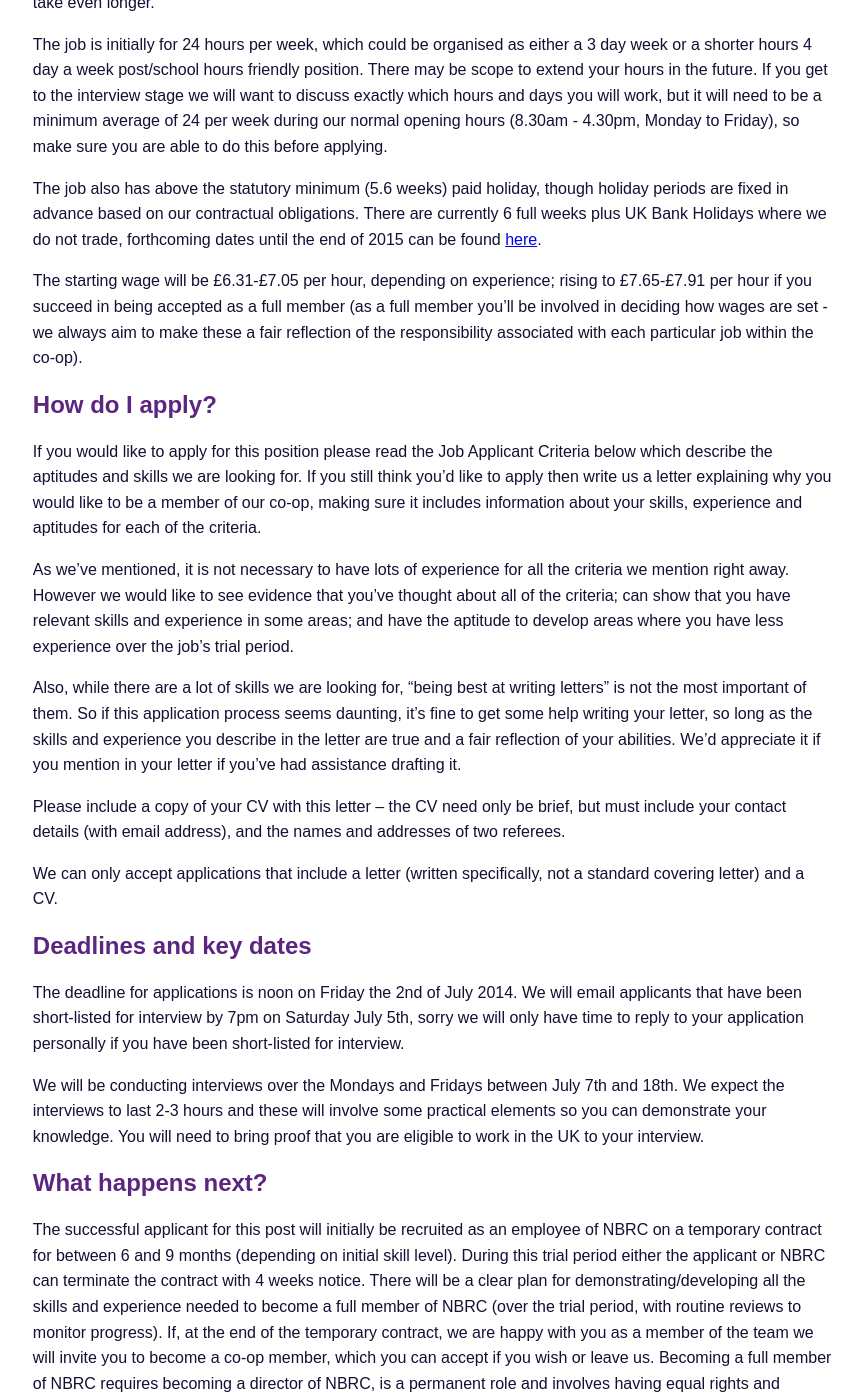
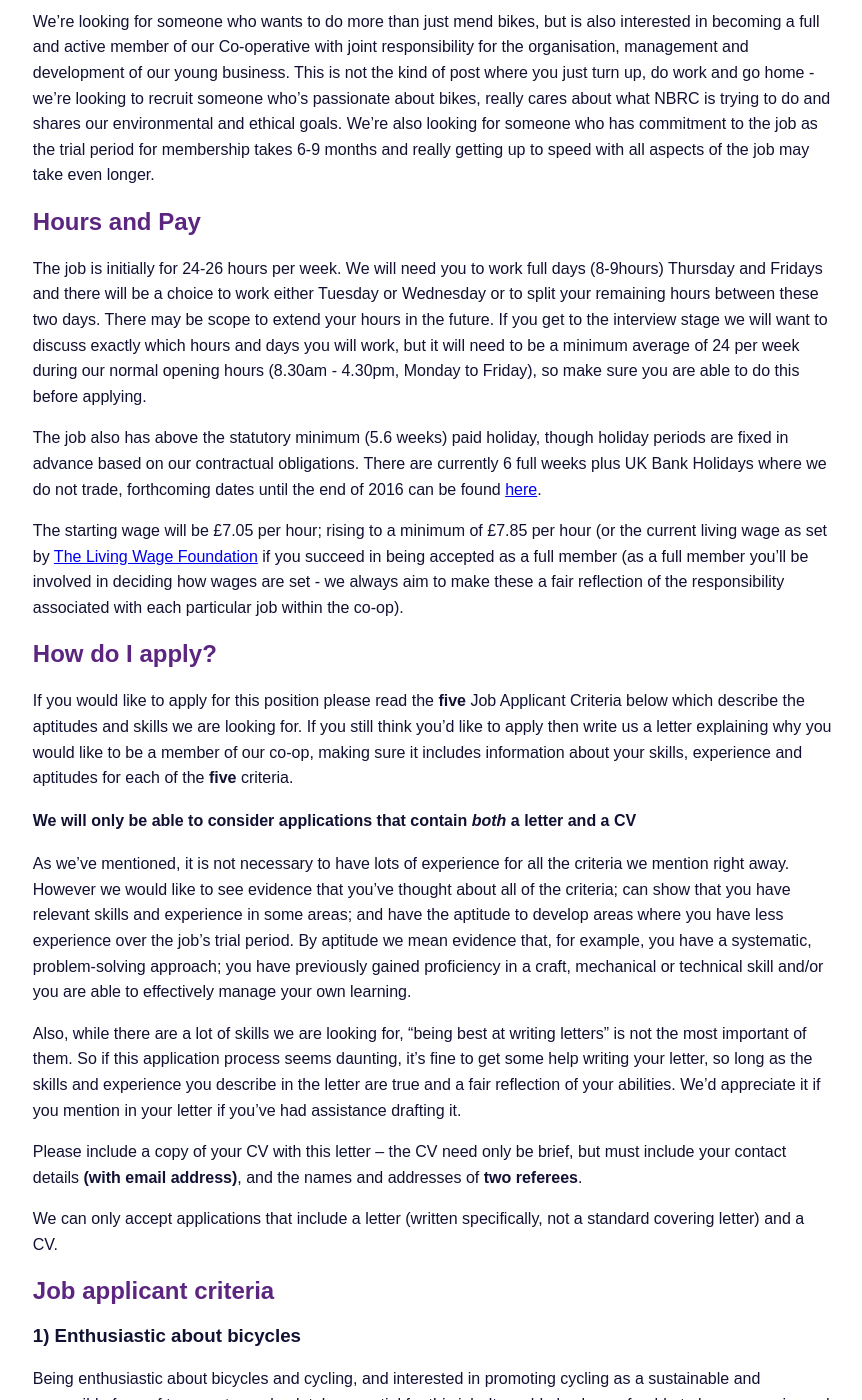
Before and after one commit to norwichbicyclerepaircooperative/norwichbicyclerepaircooperative.github.io, a Jekyll site: the page built from jobs/index.md, in a window 1280 px wide and 1400 px high, scrolled down 1039 px. Shown: the whole window, without its empty margins (196-1058 px from the left). Built offline with Jekyll 4.4.1, drawn with Linux system fonts in a browser that asks for light colours; some of the changed text lies outside the part shown.

Commit message:
Update index.md

```diff
--- a/jobs/index.md
+++ b/jobs/index.md
@@ -5,21 +5,30 @@
 
 # Job Vacancies
 
-Current Vacancy: Co-op member/Bicycle Repair person/Project co-manager, closing
-date for applications 2nd July 2014.
+{% capture sidebar_text %} Are you an aspirant female cycle mechanic?
+
+We especially encourage applications from women, as they are under-represented in the cycle trade and as one of the aims of our project is to provide a female-friendly service.
+
+Selection for the job will, of course, be made on merit and we welcome applications from everyone with an enthusiasm to join our project. {% endcapture %} {% include sidebar.html %}
+
+__Current Vacancy:__ Co-op member/Bicycle Repair person/Project co-manager (training provided), closing
+date for applications 15th June 2015, 2pm.
+
+#### Please read all the information below carefully - we will only consider applications that provide all the information we have asked for.
 
 ## What is the Job?
 
 Norwich Bicycle Repair Co-operative Ltd (NBRC) is seeking a new member to work
 in its busy workshop based at the University of East Anglia Campus. NBRC is a
-fully mutual workers' co-op, so our members not only do the routine work of the
-business but share the responsibility for management too. NBRC is a relatively
-new business, we formed in November 2013, however we're already in high demand
-delivering the UEA Dr Bike contract and have scope for further expansion in the
-future. We're a not-for-profit organisation with a strong ethical and
+fully mutual workers' co-op, so our permenant employees (members) are all directors of the business and
+not only do the routine work of the business but share the responsibility for management too.
+
+NBRC is relatively new, we formed in November 2013, however we're already
+in high demand delivering the UEA Dr Bike contract and have scope for further expansion
+in the future. We're a not-for-profit organisation with a strong ethical and
 environmental ethos.
 
-The job we need to fill will involve:
+####The job we need to fill will, following training, involve:
 
 * Mending and refurbishing bicycles to a professional standard
 * Undertaking routine record keeping associated with running a bicycle shop and
@@ -48,38 +57,38 @@
 period for membership takes 6-9 months and really getting up to speed with all
 aspects of the job may take even longer.
 
-The job is initially for 24 hours per week, which could be organised as either a
-3 day week or a shorter hours 4 day a week post/school hours friendly position.
-There may be scope to extend your hours in the future. If you get to the
-interview stage we will want to discuss exactly which hours and days you will
-work, but it will need to be a minimum average of 24 per week during our normal
-opening hours (8.30am - 4.30pm, Monday to Friday), so make sure you are able to
-do this before applying.
+##Hours and Pay
+
+The job is initially for 24-26 hours per week.  We will need you to work full days
+(8-9hours) Thursday and Fridays and there will be a choice to work either Tuesday
+or Wednesday or to split your remaining hours between these two days.  There may be
+scope to extend your hours in the future. If you get to the interview stage we will
+want to discuss exactly which hours and days you will work, but it will need to be
+a minimum average of 24 per week during our normal opening hours (8.30am - 4.30pm,
+Monday to Friday), so make sure you are able to do this before applying.
 
 The job also has above the statutory minimum (5.6 weeks) paid holiday, though
 holiday periods are fixed in advance based on our contractual obligations.
 There are currently 6 full weeks plus UK Bank Holidays where we do not trade,
-forthcoming dates until the end of 2015 can be found [here](/holiday-dates/).
+forthcoming dates until the end of 2016 can be found [here](/holiday-dates/).
 
-The starting wage will be £6.31-£7.05 per hour, depending on experience;
-rising to £7.65-£7.91 per hour if you succeed in being accepted as a full
-member (as a full member you'll be involved in deciding how wages are set - we
-always aim to make these a fair reflection of the responsibility associated
-with each particular job within the co-op).
+The starting wage will be £7.05 per hour; rising to a minimum of £7.85 per hour (or
+the current living wage as set by [The Living Wage Foundation](http://www.livingwage.org.uk/) if you
+succeed in being accepted as a full member (as a full member you'll be involved in
+deciding how wages are set - we always aim to make these a fair reflection of the
+responsibility associated with each particular job within the co-op).
 
 ## How do I apply?
 
-If you would like to apply for this position please read the Job Applicant
+If you would like to apply for this position please read the __five__ Job Applicant
 Criteria below which describe the aptitudes and skills we are looking for. If
 you still think you'd like to apply then write us a letter explaining why you
 would like to be a member of our co-op, making sure it includes information
-about your skills, experience and aptitudes for each of the criteria.
+about your skills, experience and aptitudes for each of the __five__ criteria.
 
-As we've mentioned, it is not necessary to have lots of experience for all the
-criteria we mention right away. However we would like to see evidence that
-you've thought about all of the criteria; can show that you have relevant
-skills and experience in some areas; and have the aptitude to develop areas
-where you have less experience over the job's trial period.
+####We will only be able to consider applications that contain _both_ a letter and a CV
+
+As we've mentioned, it is not necessary to have lots of experience for all the criteria we mention right away. However we would like to see evidence that you've thought about all of the criteria; can show that you have relevant skills and experience in some areas; and have the aptitude to develop areas where you have less experience over the job's trial period.  By aptitude we mean evidence that, for example, you have a systematic, problem-solving approach; you have previously gained proficiency in a craft, mechanical or technical skill and/or you are able to effectively manage your own learning.
 
 Also, while there are a lot of skills we are looking for, "being best at
 writing letters" is not the most important of them. So if this application
@@ -88,35 +97,11 @@
 reflection of your abilities. We'd appreciate it if you mention in your letter
 if you've had assistance drafting it.
 
-Please include a copy of your CV with this letter – the CV need only be brief, but must include your contact details (with email address), and the names and addresses of two referees.
+Please include a copy of your CV with this letter – the CV need only be brief, but must include your contact details __(with email address)__, and the names and addresses of __two referees__.
 
 We can only accept applications that include a letter (written specifically, not a standard covering letter) and a CV.
 
-## Deadlines and key dates
 
-The deadline for applications is noon on Friday the 2nd of July 2014. We will
-email applicants that have been short-listed for interview by 7pm on Saturday
-July 5th, sorry we will only have time to reply to your application personally
-if you have been short-listed for interview.
-
-We will be conducting interviews over the Mondays and Fridays between July 7th
-and 18th. We expect the interviews to last 2-3 hours and these will involve
-some practical elements so you can demonstrate your knowledge.  You will need
-to bring proof that you are eligible to work in the UK to your interview.
-
-##What happens next?
-
-The successful applicant for this post will initially be recruited as an
-employee of NBRC on a temporary contract for between 6 and 9 months (depending
-on initial skill level). During this trial period either the applicant or NBRC
-can terminate the contract with 4 weeks notice. There will be a clear plan for
-demonstrating/developing all the skills and experience needed to become a full
-member of NBRC (over the trial period, with routine reviews to monitor
-progress). If, at the end of the temporary contract, we are happy with you as a
-member of the team we will invite you to become a co-op member, which you can
-accept if you wish or leave us. Becoming a full member of NBRC requires
-becoming a director of NBRC, is a permanent role and involves having equal
-rights and responsibilities within the organisation as all other members.
 
 ##Job applicant criteria
 
@@ -136,17 +121,15 @@
 advantage, but is not an essential criterion. However if you don't have formal
 experience we would want to know at a minimum you can:
 
-* Correctly name and understand the function of most components on common
-  bicycle types
+* Correctly name and understand the function of most components on common bicycle types
 * Know how a bicycle should be set-up to ride
-* Can recognise when something is wrong (even if you cannot give a detailed
-  diagnosis, or (currently) carry out the repair).
-* Have DIY maintenance experience
+* Can recognise when something is wrong (even if you cannot give a detailed diagnosis, or (currently) carry out the repair).
+* Have experience caring for and maintaining your own cycle, or those of friends and family.
 * Show aptitude to develop these skills rapidly on the job
 
-Amateur mechanics should also show awareness that t he demands of a
+Amateur mechanics should also show awareness that the demands of a
 professional repair workshop can be quite different from domestic repair and
-that they might need to develop and modify their sk ills, even in areas where
+that they might need to develop and modify their skills, even in areas where
 they can already carry out repairs to some extent. Even if you have
 professional experience, not all workshops are the same so we will want to know
 you have the openness to develop, improve and keep current your skills whatever
@@ -160,7 +143,7 @@
 
 ### 2) Keen to co-operate
 
-We are a small workers' co-op. This means that there isn't a manager down the
+We are a small workers' co-operative. This means that there isn't a manager down the
 corridor if we can't solve a problem for ourselves; equally there isn't a fleet
 of minions who turn up just to mop the floor or make the tea. Co-ops are a
 different type of business to most, with different values and organisational
@@ -268,12 +251,37 @@
 create positive social or environmental change; or make choices in you personal
 life to this end will help us know understand whether you share our ethos.
 
+## Deadlines and key dates
+
+The deadline for applications is 2pm on Monday 15th June 2015. We will
+email applicants that have been short-listed for interview by 7pm on Monday
+22nd June, sorry we will only have time to reply to your application personally
+if you have been short-listed for interview.
+
+We will be conducting interviews between June 29th and July 10th.
+We expect the interviews to last 2-3 hours and these will involve
+some practical elements so you can demonstrate your knowledge.  You will need
+to bring proof that you are eligible to work in the UK to your interview.
+
+##What happens next?
+
+The successful applicant for this post will initially be recruited as an
+employee of NBRC on a temporary contract for between 6 and 9 months (depending
+on initial skill level). During this trial period either the applicant or NBRC
+can terminate the contract with 4 weeks notice. There will be a clear plan for
+demonstrating/developing all the skills and experience needed to become a full
+member of NBRC (over the trial period, with routine reviews to monitor
+progress). If, at the end of the temporary contract, we are happy with you as a
+member of the team we will invite you to become a co-op member, which you can
+accept if you wish or leave us. Becoming a full member of NBRC requires
+becoming a director of NBRC, is a permanent role and involves having equal
+rights and responsibilities within the organisation as all other members.
 Applications should be sent to:
 
-Norwich Bicycle Repair Co-operative Ltd
+__Norwich Bicycle Repair Co-operative Ltd
 74 Irstead Rd
 Norwich
 Norfolk
-NR5 8AR
+NR5 8AR__
 
-by 2nd July 2014
+by 15th June 2015
```
Also changed, not shown: other parts of jobs/index.md (+3 -3 lines).
